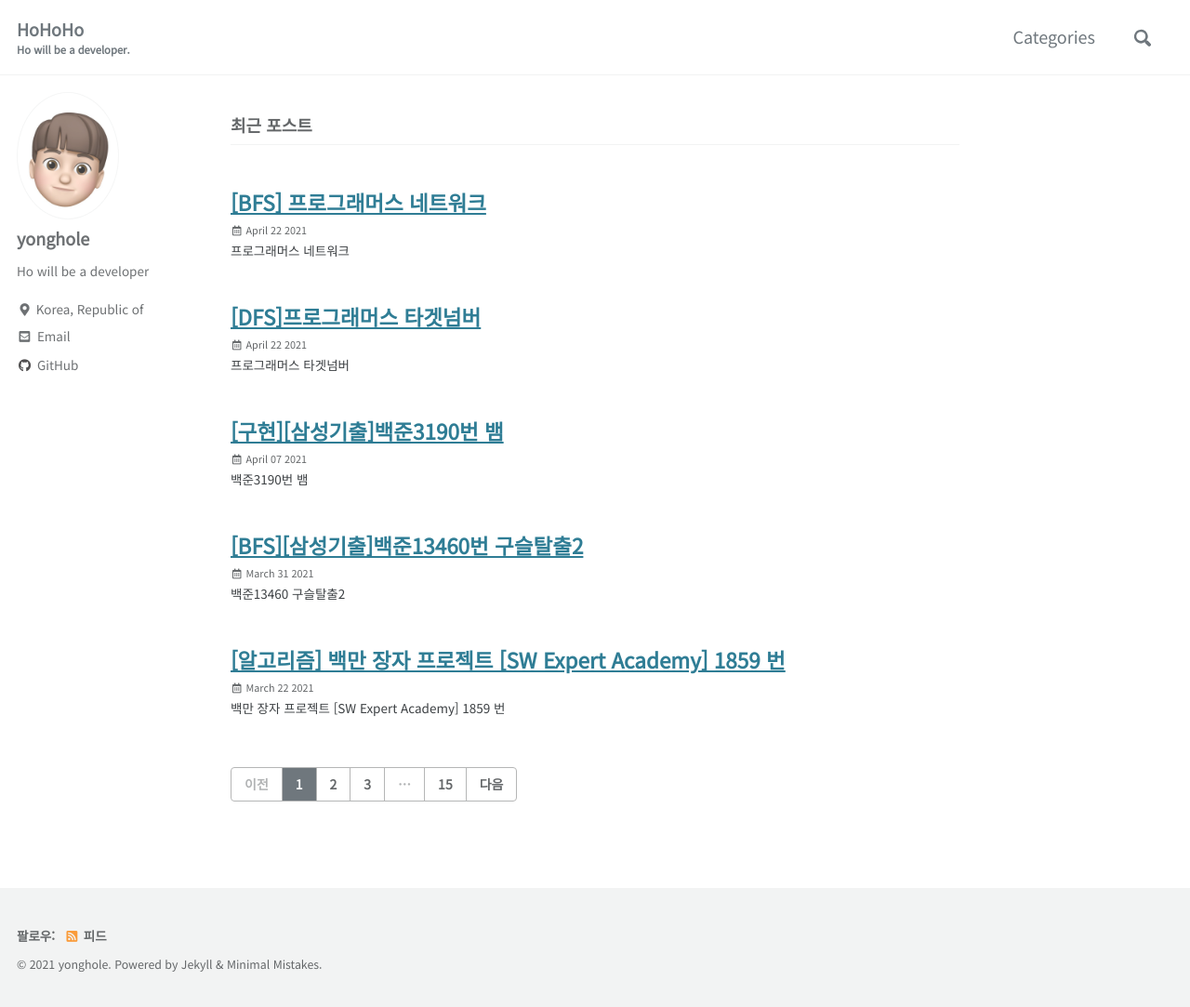
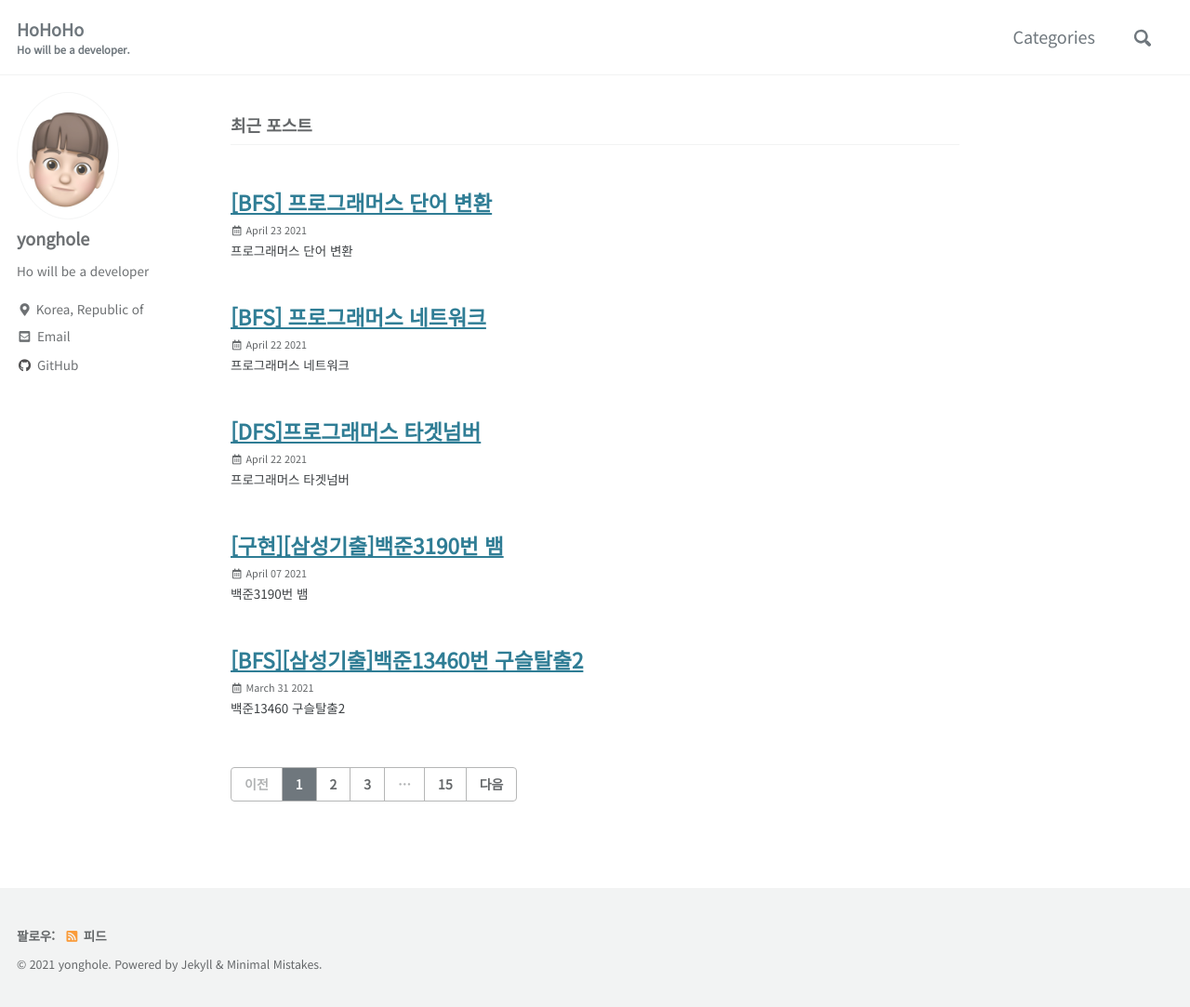
Before and after one commit to yonghole/yonghole.github.io, a Jekyll site: the page built from index.html, in a window 1280 px wide and 1083 px high. Shown: the whole window at 93% size. Built offline with Jekyll 4.4.1, drawn with Linux system fonts in a browser that asks for light colours; cached includes are drawn as plain includes; the list of posts is cut into pages by our own code; part of the change alters nothing that is shown.

Commit message:
Update and rename 프로그래머스 단어 변환 89161c86da5b416cb526d0228c43c73a.md to 2021-04-23-programmersWordChange.md

```diff
--- a/_posts/프로그래머스 단어 변환 89161c86da5b416cb526d0228c43c73a.md
+++ b/_posts/2021-04-23-programmersWordChange.md
@@ -1,6 +1,13 @@
+---
+title: "[BFS] 프로그래머스 단어 변환"
+date: 2021-04-23 01:08:18
+categories: Algorithm
+---
 # 프로그래머스 단어 변환
 
-![%E1%84%91%E1%85%B3%E1%84%85%E1%85%A9%E1%84%80%E1%85%B3%E1%84%85%E1%85%A2%E1%84%86%E1%85%A5%E1%84%89%E1%85%B3%20%E1%84%83%E1%85%A1%E1%86%AB%E1%84%8B%E1%85%A5%20%E1%84%87%E1%85%A7%E1%86%AB%E1%84%92%E1%85%AA%E1%86%AB%2089161c86da5b416cb526d0228c43c73a/_2021-04-22__11.44.22.png](%E1%84%91%E1%85%B3%E1%84%85%E1%85%A9%E1%84%80%E1%85%B3%E1%84%85%E1%85%A2%E1%84%86%E1%85%A5%E1%84%89%E1%85%B3%20%E1%84%83%E1%85%A1%E1%86%AB%E1%84%8B%E1%85%A5%20%E1%84%87%E1%85%A7%E1%86%AB%E1%84%92%E1%85%AA%E1%86%AB%2089161c86da5b416cb526d0228c43c73a/_2021-04-22__11.44.22.png)
+문제 출처 : ![문제출처-프로그래머스_단어_변환](https://programmers.co.kr/learn/courses/30/lessons/43163)
+
+![_2021-04-22__11 44 22](https://user-images.githubusercontent.com/55180768/115747400-3012de00-a3d0-11eb-8352-10e32eb9f2b6.png)
 
 한 개의 알파벳만 바꿀 수 있다는 조건 때문에 까다로워 보이지만 인접리스트를 이용해 단어들 사이의 관계를 미리 정리해놓으면 복잡하지 않게 해결할 수 있다.
 
@@ -37,7 +44,7 @@ begin의 경우 words 배열 내에 없기 때문에 따로 처리해줘야한
 
 이렇게 되면 다음과 같이 정리될 수 있다.
 
-![%E1%84%91%E1%85%B3%E1%84%85%E1%85%A9%E1%84%80%E1%85%B3%E1%84%85%E1%85%A2%E1%84%86%E1%85%A5%E1%84%89%E1%85%B3%20%E1%84%83%E1%85%A1%E1%86%AB%E1%84%8B%E1%85%A5%20%E1%84%87%E1%85%A7%E1%86%AB%E1%84%92%E1%85%AA%E1%86%AB%2089161c86da5b416cb526d0228c43c73a/IMG_2648.jpg](%E1%84%91%E1%85%B3%E1%84%85%E1%85%A9%E1%84%80%E1%85%B3%E1%84%85%E1%85%A2%E1%84%86%E1%85%A5%E1%84%89%E1%85%B3%20%E1%84%83%E1%85%A1%E1%86%AB%E1%84%8B%E1%85%A5%20%E1%84%87%E1%85%A7%E1%86%AB%E1%84%92%E1%85%AA%E1%86%AB%2089161c86da5b416cb526d0228c43c73a/IMG_2648.jpg)
+![IMG_2648](https://user-images.githubusercontent.com/55180768/115747418-343efb80-a3d0-11eb-9651-d349a1568e26.jpg)
 
 이제 begin부터 시작해 자신이 선택할 수 있는 단어들(알파벳 하나만 바꿔 만들 수 있는 단어들)을 이용해 BFS를 수행하면 된다.
 
```
